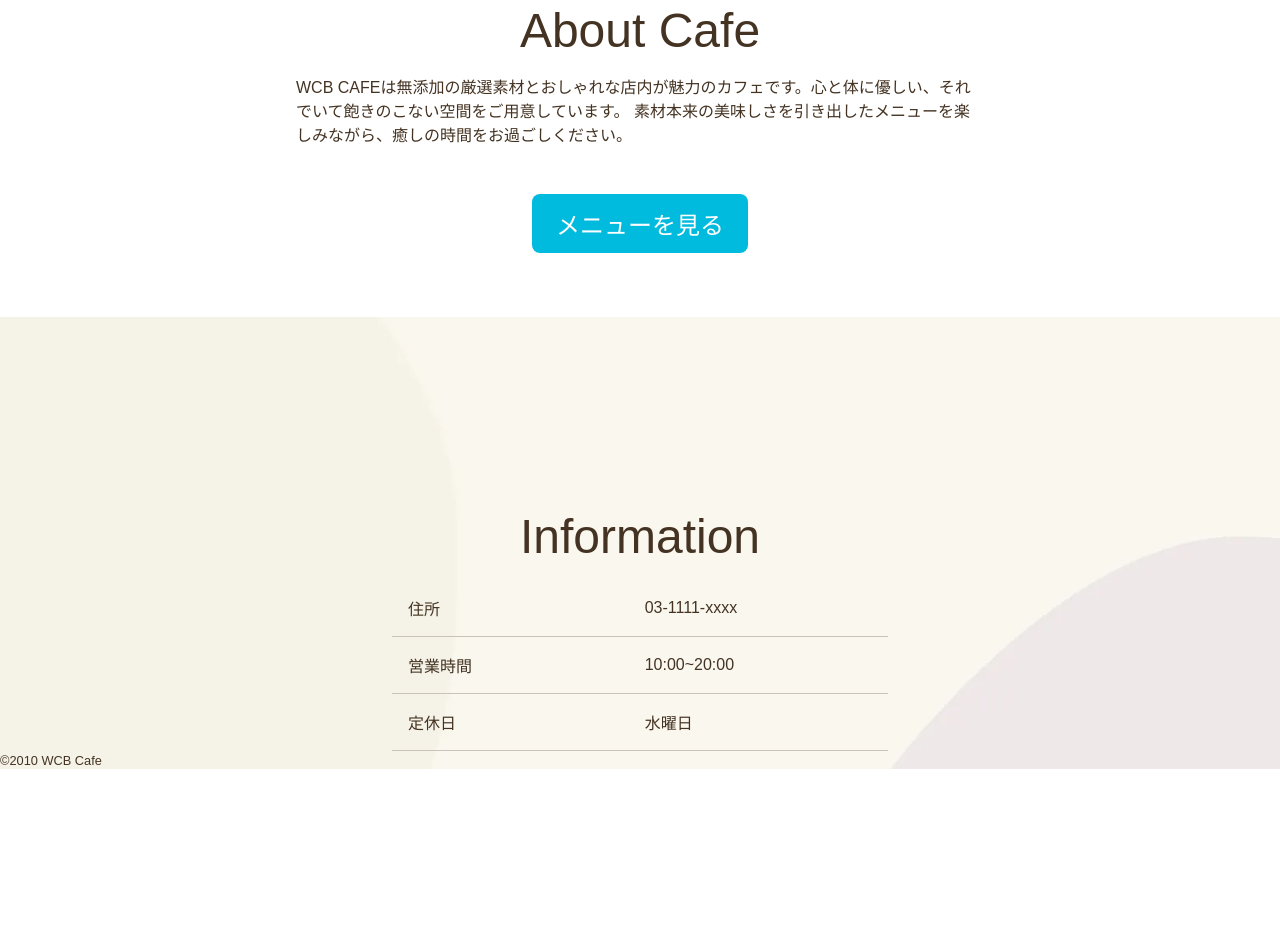
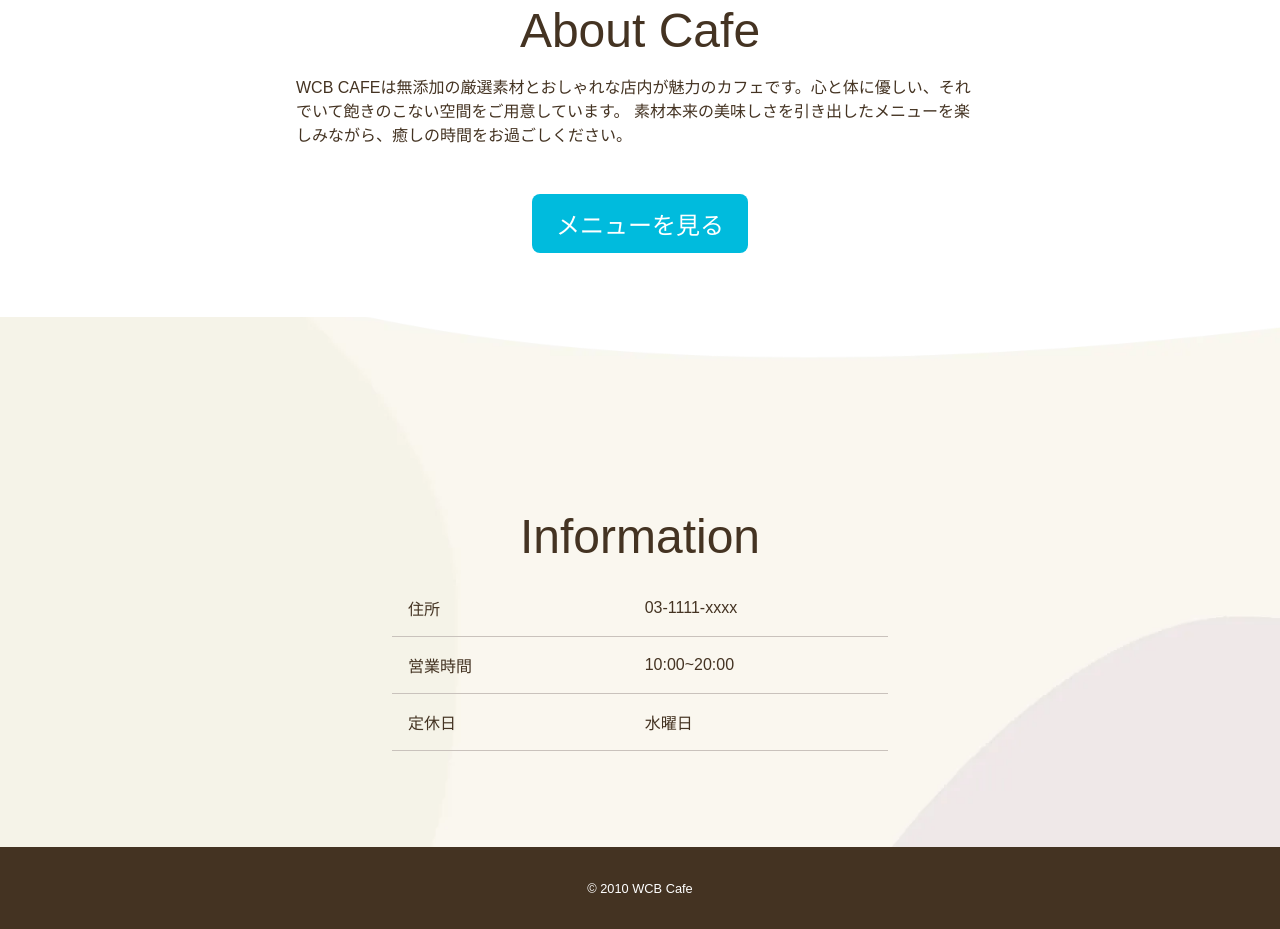
Before and after one commit to k025c0025-sketch/wcbcafe, a plain HTML site: page index.html in a window 1280 px wide. Shown: the part 845-1774 px from the top of the page. Before the commit the page ends 1614 px from the top, so only its background shows below. Drawn offline with Linux system fonts and the light colour scheme; some packages are replaced by stand-ins of ours.

Commit message:
4-9完了

```diff
--- a/index.html
+++ b/index.html
@@ -62,8 +62,8 @@
                     <td>水曜日</td>
                 </tr>
             </table>
-            <div class="cospyright">
-                <small>&copy;2010 WCB Cafe</small>
+            <div class="copyright">
+                <small>&copy; 2010 WCB Cafe</small>
             </div>
         </footer>
     </body>
```
